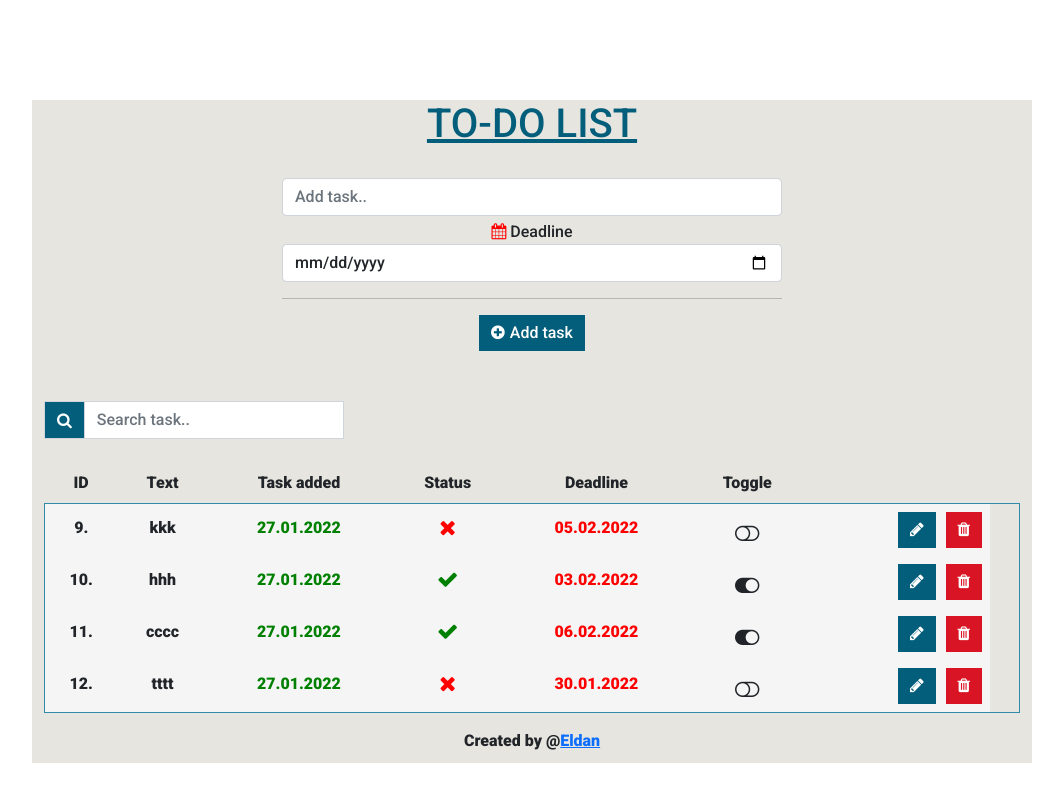
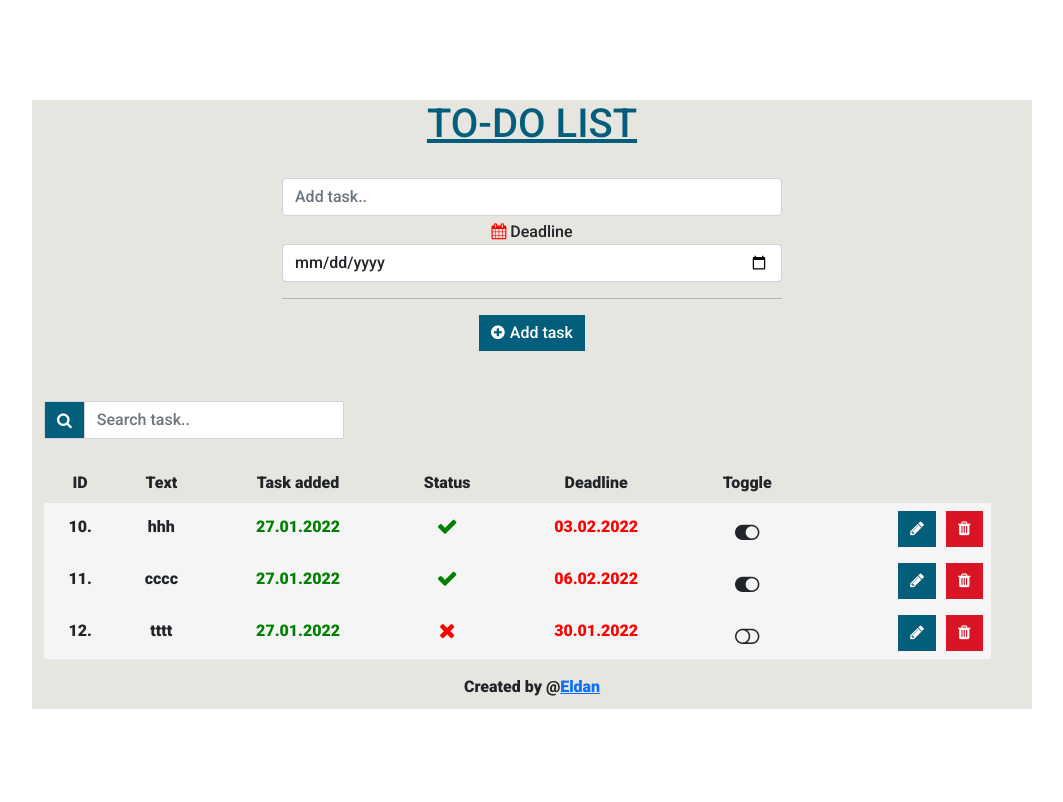
Before and after one commit to EldanHubic/to-do-list, an Angular app: page /home in a window 1280 px wide. Shown: the top 802 px of the page, without its empty margins (108-1171 px from the left). Built offline with nearby package versions, Linux system fonts and the light colour scheme; data requests are answered from the project's data file.

Commit message:
toggle fade in/out

```diff
--- a/db.json
+++ b/db.json
@@ -1,12 +1,5 @@
 {
   "tasks": [
-    {
-      "id": 9,
-      "text": "kkk",
-      "date": "27.01.2022",
-      "done": false,
-      "deadline": "05.02.2022"
-    },
     {
       "id": 10,
       "text": "hhh",
--- a/src/app/tasks/tasks.component.css
+++ b/src/app/tasks/tasks.component.css
@@ -58,3 +58,36 @@
 .fa-toggle-on:hover {
     cursor: pointer;
 }
+
+
+.fa-check, .fa-times {
+    animation: fadeIn 1s;
+    -webkit-animation: fadeIn 1s;
+    -moz-animation: fadeIn 1s;
+    -o-animation: fadeIn 1s;
+    -ms-animation: fadeIn 1s;
+  }
+  @keyframes fadeIn {
+    0% {opacity:0;}
+    100% {opacity:1;}
+  }
+
+  @-moz-keyframes fadeIn {
+    0% {opacity:0;}
+    100% {opacity:1;}
+  }
+
+  @-webkit-keyframes fadeIn {
+    0% {opacity:0;}
+    100% {opacity:1;}
+  }
+
+  @-o-keyframes fadeIn {
+    0% {opacity:0;}
+    100% {opacity:1;}
+  }
+
+  @-ms-keyframes fadeIn {
+    0% {opacity:0;}
+    100% {opacity:1;}
+  }
--- a/src/app/tasks/tasks.component.html
+++ b/src/app/tasks/tasks.component.html
@@ -26,7 +26,7 @@
       <th scope="col"></th>
     </tr>
   </thead>
-  <tbody style="border: 1px solid #328ba8">
+  <tbody>
     <tr class="table-row" *ngFor="let task of filterArray">
       <th class="table-data" scope="row">{{ task.id }}.</th>
       <td class="table-data">
```
